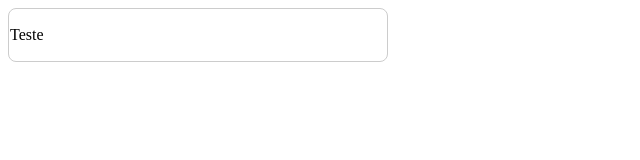
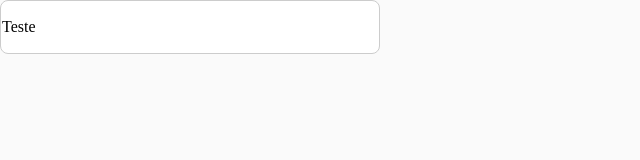
Before and after one commit to gprocopiob/ProjetoUOL, a plain HTML site: page trabalho1-html/html/login.html in a window 1280 px wide. Shown: the whole page, without its empty margins (0-640 px from the left). Drawn offline with Linux system fonts and the light colour scheme.

Commit message:
ajustando itens

```diff
--- a/trabalho1-html/css/login.css
+++ b/trabalho1-html/css/login.css
@@ -1,3 +1,12 @@
+#root, body, html {
+    height: 100vh;
+    width: 100vw;
+    padding: 0;
+    margin: 0;
+    background-color: #fafafa;
+    font-family: "UOLText";
+}
+
 .layout {
     width: 100%;
     display: flex;
--- a/trabalho1-html/css/index.css
+++ b/trabalho1-html/css/main.css
@@ -140,3 +140,7 @@ h5{
     margin: 0px;
     font-weight: 300;
 }
+
+.btn-nav {
+    cursor: pointer;
+}
--- a/trabalho1-html/html/login.html
+++ b/trabalho1-html/html/login.html
@@ -12,9 +12,11 @@
 
 <body>
     <header>
-        <div id="wrapper">
-            <div class="layout">
-                <p>Teste</p>
+        <div class="root">
+            <div id="wrapper">
+                <div class="layout">
+                    <p>Teste</p>
+                </div>
             </div>
         </div>
     </header>
```
Also changed, not shown: trabalho1-html/html/main.html (+15 -7 lines).
